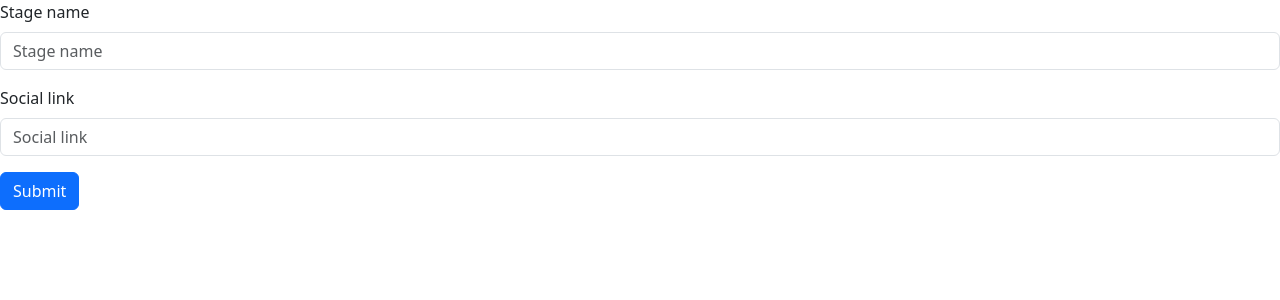
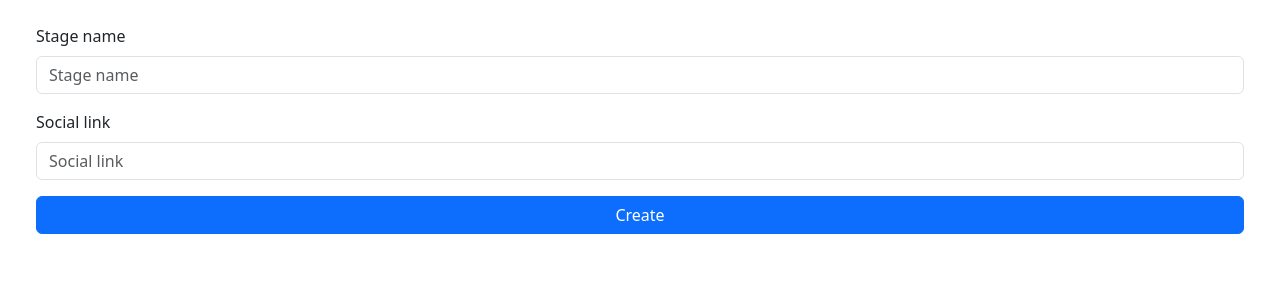
Before and after one commit to AhmedGamal2212/django-musicplatform, a Django app: page /artists/create/ in a window 1280 px wide. Shown: the top 300 px of the page. Run offline with Django 4.2, Linux system fonts and the light colour scheme; some libraries are stand-ins or nearby versions.

Commit message:
feat: Add styling to forms of both artists and albums

```diff
--- a/albums/templates/album_form.html
+++ b/albums/templates/album_form.html
@@ -9,13 +9,15 @@
 
 {# Display a form #}
 {% block body %}
-  <form method="post" class="form">
+  <div class="container-fluid">
+    <form method="post" class="form mt-4 px-4">
       {% csrf_token %}
       {% bootstrap_form form %}
       {% buttons %}
-      <button type="submit" class="btn btn-primary">
+        <button type="submit" class="btn btn-primary w-100">
           Submit
         </button>
       {% endbuttons %}
     </form>
+  </div>
 {% endblock body %}
--- a/artists/templates/artist_form.html
+++ b/artists/templates/artist_form.html
@@ -9,13 +9,15 @@
 
 {# Display a form #}
 {% block body %}
-  <form method="post" class="form">
+  <div class="container-fluid">
+    <form method="post" class="form mt-4 px-4">
       {% csrf_token %}
       {% bootstrap_form form %}
       {% buttons %}
-      <button type="submit" class="btn btn-primary">
-        Submit
+        <button type="submit" class="btn btn-primary w-100">
+          Create
         </button>
       {% endbuttons %}
     </form>
+  </div>
 {% endblock body %}
```
Lines whose indentation alone changed are shown as unchanged.
